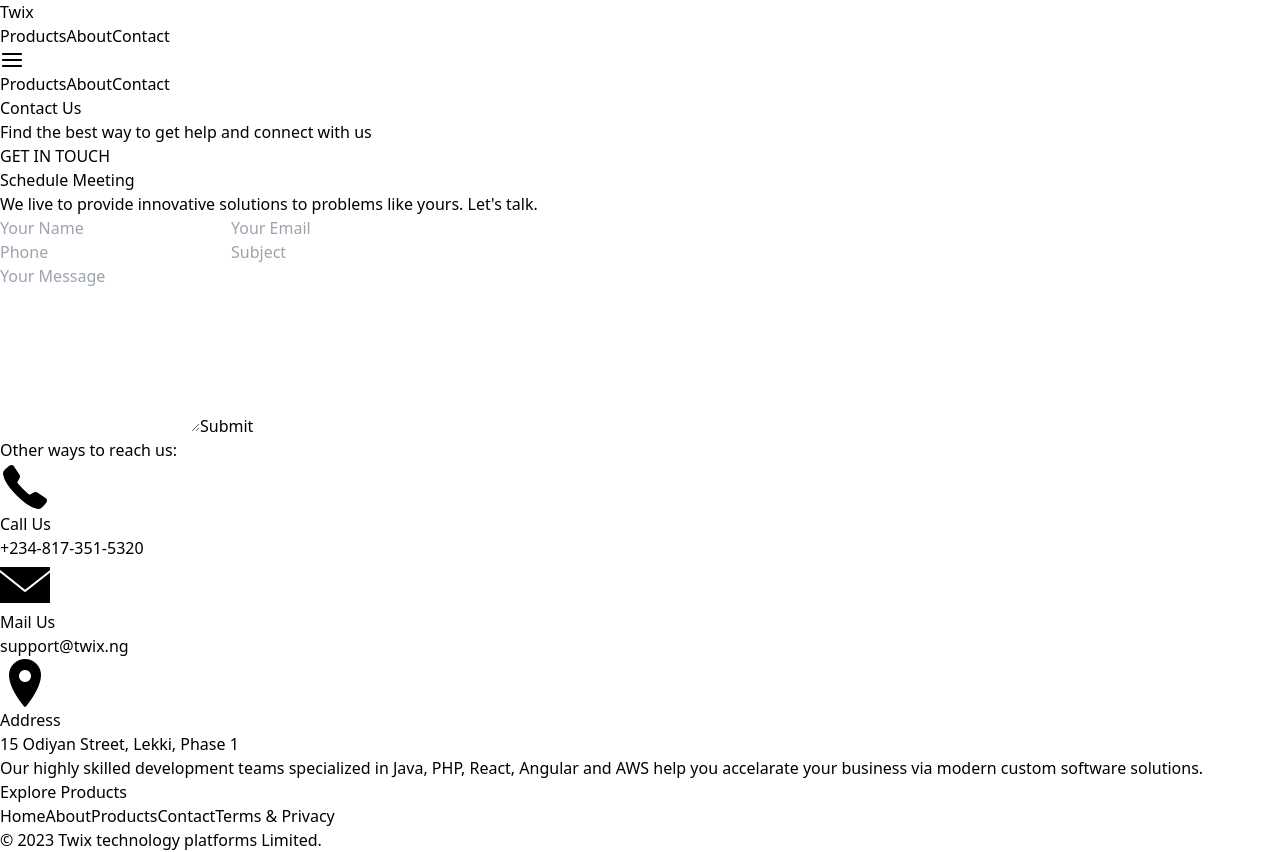
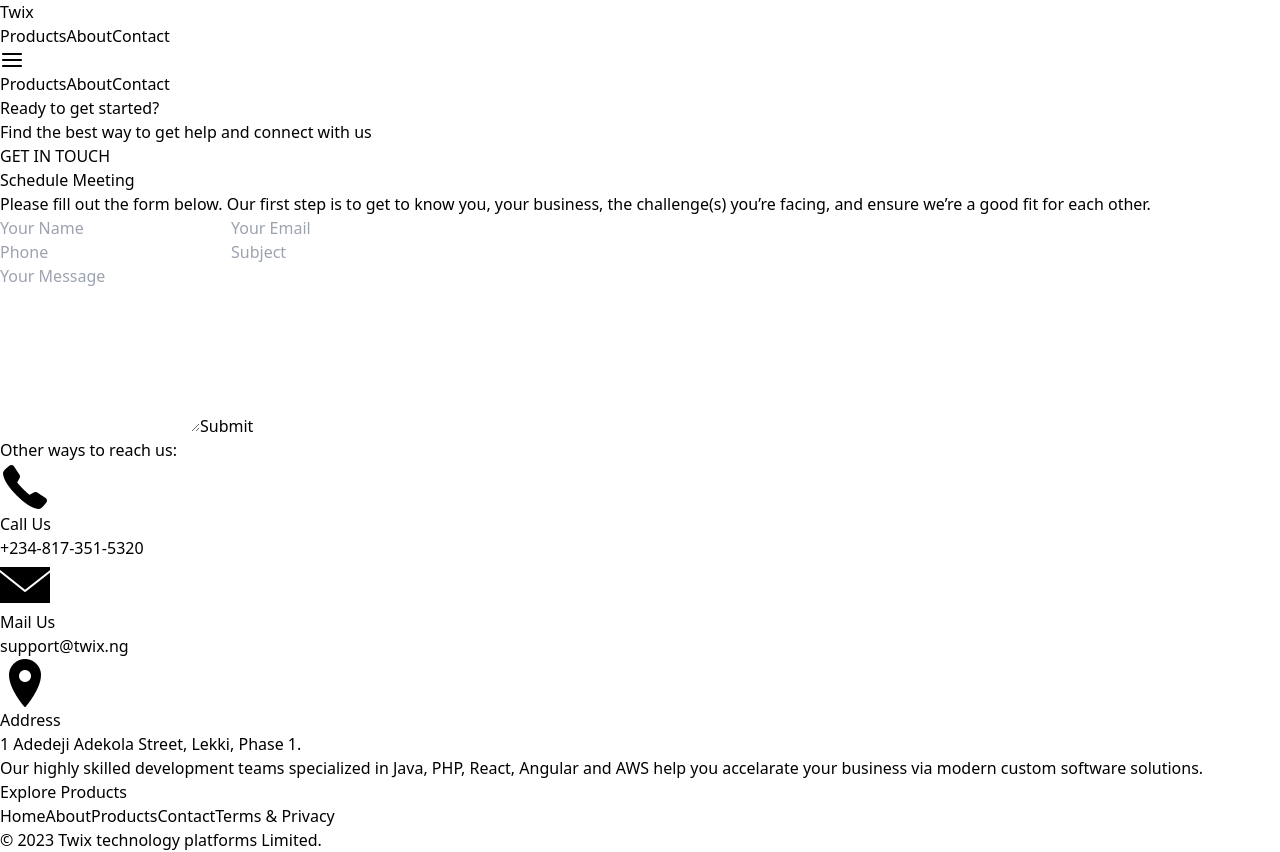
Before and after one commit to Weblanedev/twixtechnology, a React (Vite) app: page /contact-us in a window 1280 px wide. Built offline with nearby package versions, Linux system fonts and the light colour scheme.

Commit message:
updated contact us

```diff
--- a/src/contact.tsx
+++ b/src/contact.tsx
@@ -74,7 +74,7 @@
       <section className="relative h-[250px] md:h-[300px]">
         <div className="flex flex-col gap-2 items-center justify-center h-full w-full">
           <h1 className="font-medium md:font-semibold text-[50px] sm:text-[40px] md:text-[50px] md:text-left leading-snug md:leading-[62px] text-center text-blue-950">
-            Contact Us
+            Ready to get started?
           </h1>
           <p>Find the best way to get help and connect with us</p>
         </div>
@@ -86,8 +86,9 @@
             <h4 className="text-base font-medium">GET IN TOUCH</h4>
             <h2 className="text-[35px] font-medium">Schedule Meeting</h2>
             <p className="text-[16px] text-black leading-[28.8px] font-normal w-full text-center">
-              We live to provide innovative solutions to problems like yours.
-              Let's talk.
+              Please fill out the form below. Our first step is to get to know
+              you, your business, the challenge(s) you’re facing, and ensure
+              we’re a good fit for each other.
             </p>
           </div>
 
@@ -184,7 +185,7 @@
                 Address
               </h4>
               <p className="text-blue-500 leading-normal">
-                15 Odiyan Street, Lekki, Phase 1
+                1 Adedeji Adekola Street, Lekki, Phase 1.
               </p>
             </div>
           </div>
```
